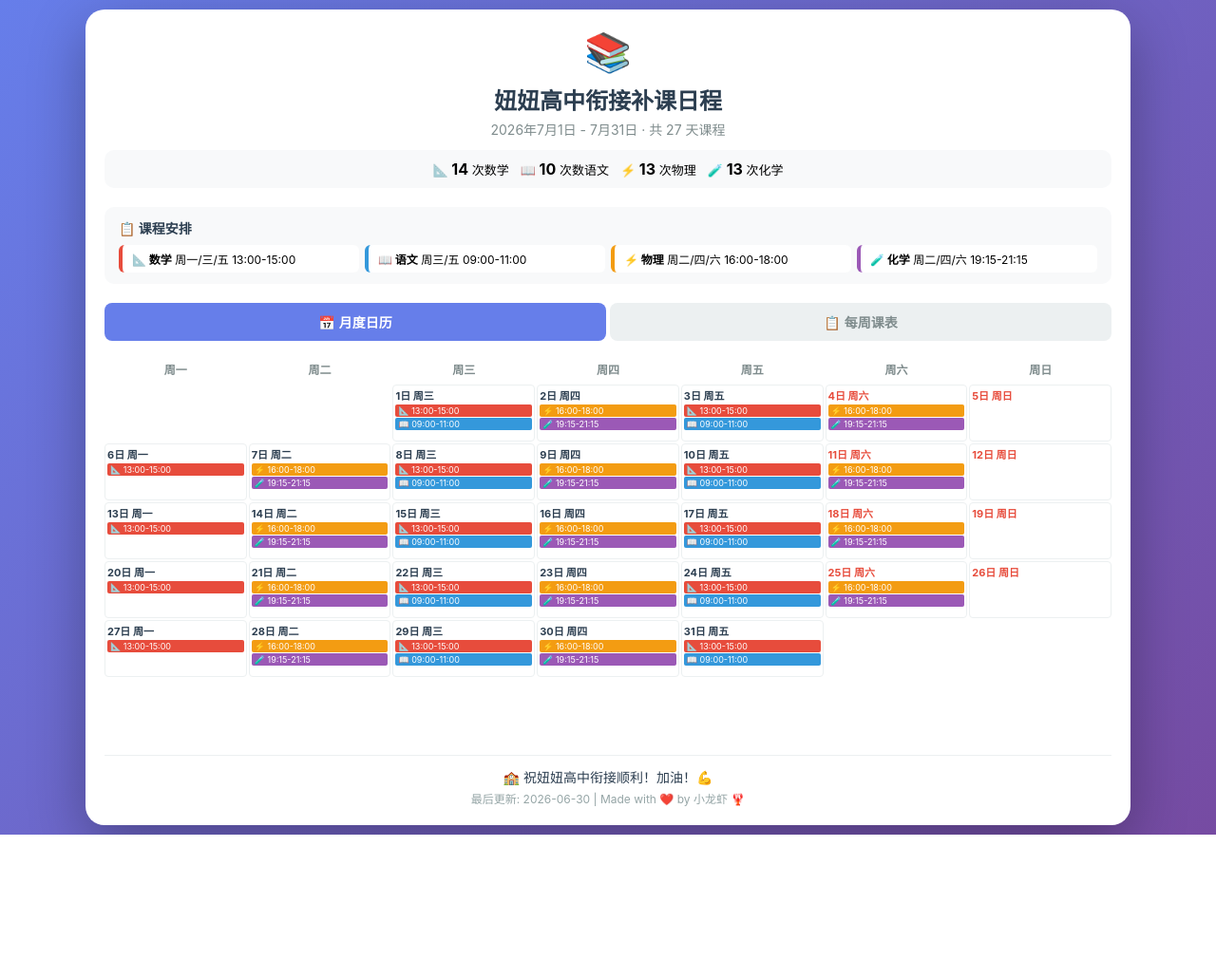
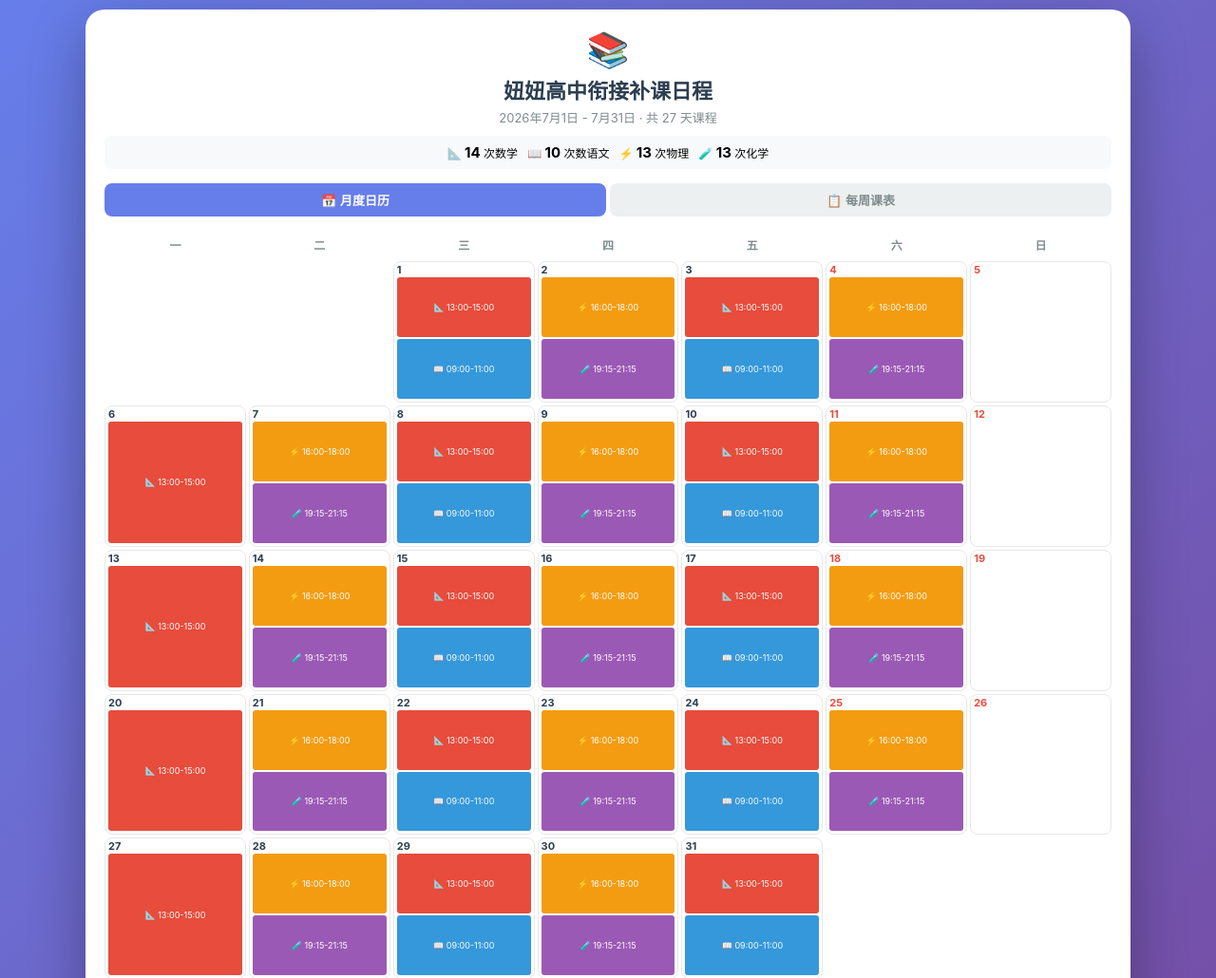
Before and after one commit to glenman/niniu-highschool-calendar, a plain HTML site: page index.html in a window 1280 px wide. Shown: the top 1030 px of the page at 95% size. Before the commit the page ends 879 px from the top, so only its background shows below. Drawn offline with Linux system fonts and the light colour scheme.

Commit message:
ui: 去掉每行周几显示，日历改数字标签，课表按科目行列对齐

```diff
--- a/index.html
+++ b/index.html
@@ -6,13 +6,12 @@
     <title>妞妞高中衔接补课日程</title>
     <style>
         * { margin: 0; padding: 0; box-sizing: border-box; }
-        html { overflow-x: hidden; }
+        html, body { overflow-x: hidden; }
         body {
             font-family: -apple-system, BlinkMacSystemFont, "Segoe UI", "PingFang SC", "Microsoft YaHei", sans-serif;
             background: linear-gradient(135deg, #667eea 0%, #764ba2 100%);
             min-height: 100vh;
             padding: 10px;
-            -webkit-text-size-adjust: 100%;
         }
         .container {
             max-width: 1100px;
@@ -21,80 +20,91 @@
             border-radius: 20px;
             padding: 20px;
             box-shadow: 0 20px 60px rgba(0,0,0,0.3);
-            overflow-x: hidden;
         }
-        .header { text-align: center; margin-bottom: 20px; }
-        .logo { font-size: 40px; margin-bottom: 8px; }
-        h1 { color: #2c3e50; font-size: 24px; margin-bottom: 4px; }
-        .subtitle { color: #7f8c8d; font-size: 14px; margin-bottom: 12px; }
+        .header { text-align: center; margin-bottom: 15px; }
+        .logo { font-size: 36px; margin-bottom: 4px; }
+        h1 { color: #2c3e50; font-size: 22px; margin-bottom: 4px; }
+        .subtitle { color: #7f8c8d; font-size: 13px; margin-bottom: 10px; }
         .stats {
-            display: flex; justify-content: center; gap: 12px; flex-wrap: wrap;
-            background: #f8f9fa; padding: 10px 15px; border-radius: 10px;
+            display: flex; justify-content: center; gap: 10px; flex-wrap: wrap;
+            background: #f8f9fa; padding: 8px 12px; border-radius: 8px;
         }
-        .stats span { font-size: 13px; white-space: nowrap; }
-        .stats strong { font-size: 16px; }
-
-        /* Legend */
-        .legend {
-            background: #f8f9fa; padding: 12px 15px; border-radius: 10px; margin-bottom: 20px;
-        }
-        .legend h3 { margin-bottom: 8px; color: #2c3e50; font-size: 14px; }
-        .legend-items { display: flex; flex-wrap: wrap; gap: 6px; }
-        .legend-item {
-            flex: 1; min-width: 140px; padding: 6px 10px; border-radius: 6px;
-            border-left: 4px solid #ccc; background: white; font-size: 12px;
-        }
+        .stats span { font-size: 12px; white-space: nowrap; }
+        .stats strong { font-size: 15px; }
 
         /* Tabs */
         .tabs { display: flex; gap: 4px; margin-bottom: 15px; }
         .tab-btn {
-            flex: 1; padding: 10px 8px; border: none; background: #ecf0f1;
-            border-radius: 8px; font-size: 14px; cursor: pointer; font-weight: bold;
+            flex: 1; padding: 8px 6px; border: none; background: #ecf0f1;
+            border-radius: 8px; font-size: 13px; cursor: pointer; font-weight: bold;
             color: #7f8c8d; transition: all 0.2s;
         }
         .tab-btn.active { background: #667eea; color: white; }
 
-        /* Calendar Grid */
-        .calendar-wrapper { margin-bottom: 20px; }
-        .calendar-header {
-            display: grid; grid-template-columns: repeat(7, 1fr); gap: 2px;
-            margin-bottom: 2px;
+        /* ====== Monthly Calendar ====== */
+        .cal-grid {
+            display: grid;
+            grid-template-columns: repeat(7, 1fr);
+            gap: 3px;
         }
-        .calendar-header div {
-            text-align: center; padding: 6px 2px; font-weight: bold; color: #7f8c8d; font-size: 12px;
-        }
-        .calendar-body {
-            display: grid; grid-template-columns: repeat(7, 1fr); gap: 2px;
+        .cal-grid .col-header {
+            text-align: center;
+            font-size: 12px;
+            font-weight: bold;
+            color: #7f8c8d;
+            padding: 6px 0;
         }
         .cal-day {
-            min-height: 60px; border: 1px solid #ecf0f1; border-radius: 4px;
-            padding: 2px; font-size: 10px;
+            aspect-ratio: 1;
+            border: 1.5px solid #e8e8e8;
+            border-radius: 8px;
+            padding: 3px;
+            display: flex;
+            flex-direction: column;
+            gap: 2px;
+            min-height: 0;
         }
         .cal-day.empty { border: none; background: transparent; }
-        .cal-day .day-num {
-            font-weight: bold; color: #2c3e50; font-size: 11px; margin-bottom: 2px;
+        .cal-day .day-label {
+            font-size: 11px;
+            font-weight: bold;
+            color: #2c3e50;
+            line-height: 1;
         }
-        .cal-day .day-num.weekend { color: #e74c3c; }
-        .cal-day .event-tag {
-            display: block; padding: 1px 3px; border-radius: 2px; margin-bottom: 1px;
-            font-size: 9px; color: white; white-space: nowrap; overflow: hidden;
+        .cal-day .day-label.weekend { color: #e74c3c; }
+        .cal-day .day-label.today {
+            background: #667eea;
+            color: white;
+            border-radius: 50%;
+            width: 22px;
+            height: 22px;
+            display: flex;
+            align-items: center;
+            justify-content: center;
+        }
+        .cal-day .ev {
+            flex: 1;
+            display: flex;
+            align-items: center;
+            justify-content: center;
+            font-size: 9px;
+            color: white;
+            border-radius: 3px;
+            padding: 1px 2px;
+            white-space: nowrap;
+            overflow: hidden;
             text-overflow: ellipsis;
         }
-        .cal-day .event-tag.math { background: #e74c3c; }
-        .cal-day .event-tag.chinese { background: #3498db; }
-        .cal-day .event-tag.physics { background: #f39c12; }
-        .cal-day .event-tag.chemistry { background: #9b59b6; }
+        .ev.math { background: #e74c3c; }
+        .ev.chinese { background: #3498db; }
+        .ev.physics { background: #f39c12; }
+        .ev.chemistry { background: #9b59b6; }
 
-        /* Weekly View */
-        .weekly-section { margin-top: 15px; }
-        .weekly-section h2 { color: #2c3e50; font-size: 18px; margin-bottom: 12px; text-align: center; }
-
-        .time-block {
-            margin-bottom: 16px;
-        }
+        /* ====== Weekly Timetable ====== */
+        .time-block { margin-bottom: 14px; }
         .time-block-title {
-            font-size: 15px; font-weight: bold; margin-bottom: 8px;
-            padding: 6px 12px; border-radius: 6px; display: inline-block;
+            font-size: 14px; font-weight: bold; margin-bottom: 6px; padding: 4px 10px;
+            border-radius: 6px; display: inline-block;
         }
         .time-block-title.morning { background: #fff3cd; color: #856404; }
         .time-block-title.afternoon { background: #d4edda; color: #155724; }
@@ -104,51 +114,49 @@
             background: #f8f9fa; border-radius: 10px; padding: 10px 12px; margin-bottom: 10px;
         }
         .week-title {
-            font-weight: bold; color: #2c3e50; font-size: 13px; margin-bottom: 8px;
+            font-weight: bold; color: #2c3e50; font-size: 13px; margin-bottom: 6px;
             padding-bottom: 4px; border-bottom: 2px solid #ddd;
         }
-        .week-table { width: 100%; border-collapse: collapse; }
-        .week-table th {
-            background: #2c3e50; color: white; padding: 5px 3px; font-size: 11px; text-align: center;
+        .tt { width: 100%; border-collapse: collapse; table-layout: fixed; }
+        .tt th {
+            background: #2c3e50; color: white; padding: 5px 2px; font-size: 11px; text-align: center;
         }
-        .week-table td {
-            padding: 4px 3px; font-size: 10px; text-align: center; border-bottom: 1px solid #eee;
-            vertical-align: top;
+        .tt td {
+            padding: 4px 2px; font-size: 10px; text-align: center; border-bottom: 1px solid #eee;
         }
-        .week-table tr:last-child td { border-bottom: none; }
-        .week-table .time-col { width: 50px; background: #ecf0f1; font-weight: bold; color: #555; font-size: 10px; }
-        .event-cell {
-            display: inline-block; padding: 2px 5px; border-radius: 3px; color: white;
-            font-size: 10px; margin: 1px; white-space: nowrap;
+        .tt tr:last-child td { border-bottom: none; }
+        .tt .tcol { width: 55px; background: #ecf0f1; font-weight: bold; color: #555; font-size: 10px; }
+        .tt .tcol-subj { width: 55px; background: #ecf0f1; font-weight: bold; color: #555; font-size: 10px; }
+        .evt {
+            display: inline-block; padding: 2px 4px; border-radius: 3px; color: white;
+            font-size: 9px; white-space: nowrap;
         }
-        .event-cell.math { background: #e74c3c; }
-        .event-cell.chinese { background: #3498db; }
-        .event-cell.physics { background: #f39c12; }
-        .event-cell.chemistry { background: #9b59b6; }
+        .evt.math { background: #e74c3c; }
+        .evt.chinese { background: #3498db; }
+        .evt.physics { background: #f39c12; }
+        .evt.chemistry { background: #9b59b6; }
 
         .tab-content { display: none; }
         .tab-content.active { display: block; }
 
         .footer {
-            text-align: center; margin-top: 20px; padding-top: 12px;
-            border-top: 1px solid #ecf0f1; color: #95a5a6; font-size: 12px;
+            text-align: center; margin-top: 15px; padding-top: 10px;
+            border-top: 1px solid #ecf0f1; color: #95a5a6; font-size: 11px;
         }
-        .footer p:first-child { font-size: 14px; color: #2c3e50; margin-bottom: 4px; }
+        .footer p:first-child { font-size: 13px; color: #2c3e50; margin-bottom: 3px; }
 
         @media print {
             body { background: white; padding: 0; }
             .container { box-shadow: none; padding: 10px; }
         }
         @media (max-width: 480px) {
-            .container { padding: 10px; border-radius: 12px; }
-            h1 { font-size: 20px; }
-            .stats span { font-size: 11px; }
-            .stats strong { font-size: 14px; }
-            .cal-day { min-height: 50px; }
-            .cal-day .event-tag { font-size: 8px; }
-            .week-table th, .week-table td { padding: 3px 1px; font-size: 9px; }
-            .week-table .time-col { width: 40px; }
-            .legend-item { min-width: 120px; font-size: 11px; }
+            .container { padding: 10px; }
+            h1 { font-size: 18px; }
+            .stats span { font-size: 10px; }
+            .stats strong { font-size: 13px; }
+            .cal-day .day-label { font-size: 10px; }
+            .cal-day .ev { font-size: 7px; }
+            .tt th, .tt td { padding: 3px 1px; font-size: 9px; }
         }
     </style>
 </head>
@@ -166,43 +174,19 @@
             </div>
         </div>
 
-        <div class="legend">
-            <h3>📋 课程安排</h3>
-            <div class="legend-items">
-                <div class="legend-item" style="border-left-color:#e74c3c;">
-                    <strong>📐 数学</strong> 周一/三/五 13:00-15:00
-                </div>
-                <div class="legend-item" style="border-left-color:#3498db;">
-                    <strong>📖 语文</strong> 周三/五 09:00-11:00
-                </div>
-                <div class="legend-item" style="border-left-color:#f39c12;">
-                    <strong>⚡ 物理</strong> 周二/四/六 16:00-18:00
-                </div>
-                <div class="legend-item" style="border-left-color:#9b59b6;">
-                    <strong>🧪 化学</strong> 周二/四/六 19:15-21:15
-                </div>
-            </div>
-        </div>
-
         <div class="tabs">
             <button class="tab-btn active" onclick="switchTab('calendar')">📅 月度日历</button>
             <button class="tab-btn" onclick="switchTab('weekly')">📋 每周课表</button>
         </div>
 
+        <!-- Monthly Calendar -->
         <div id="tab-calendar" class="tab-content active">
-            <div class="calendar-wrapper">
-                <div class="calendar-header">
-                    <div>周一</div><div>周二</div><div>周三</div>
-                    <div>周四</div><div>周五</div><div>周六</div><div>周日</div>
-                </div>
-                <div class="calendar-body" id="calendar-grid"></div>
-            </div>
+            <div class="cal-grid" id="calendar-grid"></div>
         </div>
 
+        <!-- Weekly Timetable -->
         <div id="tab-weekly" class="tab-content">
-            <div class="weekly-section">
-                <div id="weekly-container"></div>
-            </div>
+            <div class="weekly-section" id="weekly-container"></div>
         </div>
 
         <div class="footer">
@@ -859,6 +843,15 @@
         DATA.schedule.forEach(d => { dayMap[d.date] = d; });
 
         let html = '';
+        // Column headers (no weekday names, just numbers)
+        html += '<div class="col-header">一</div>';
+        html += '<div class="col-header">二</div>';
+        html += '<div class="col-header">三</div>';
+        html += '<div class="col-header">四</div>';
+        html += '<div class="col-header">五</div>';
+        html += '<div class="col-header">六</div>';
+        html += '<div class="col-header">日</div>';
+
         for (let i = 0; i < 6 * 7; i++) {
             const d = new Date(startDate);
             d.setDate(d.getDate() + i);
@@ -869,12 +862,14 @@
             const ds = d.toISOString().slice(0, 10);
             const dayInfo = dayMap[ds];
             const isWeekend = d.getDay() === 0 || d.getDay() === 6;
+
             html += '<div class="cal-day">';
-            html += `<div class="day-num${isWeekend ? ' weekend' : ''}">${d.getDate()}日 ${['周日','周一','周二','周三','周四','周五','周六'][d.getDay()]}</div>`;
+            html += `<div class="day-label${isWeekend ? ' weekend' : ''}">${d.getDate()}</div>`;
+
             if (dayInfo) {
                 dayInfo.events.forEach(ev => {
                     const cls = ev.subject === '数学' ? 'math' : ev.subject === '语文' ? 'chinese' : ev.subject === '物理' ? 'physics' : 'chemistry';
-                    html += `<span class="event-tag ${cls}">${ev.emoji} ${ev.time}</span>`;
+                    html += `<div class="ev ${cls}" title="${ev.description}">${ev.emoji} ${ev.time}</div>`;
                 });
             }
             html += '</div>';
@@ -891,8 +886,6 @@
 
     function renderWeekly() {
         const container = document.getElementById('weekly-container');
-
-        // Organize by week -> time period -> day
         const weekMap = {};
         DATA.schedule.forEach(d => {
             const dt = new Date(d.date);
@@ -904,9 +897,9 @@
         });
 
         const periods = [
-            { key: 'morning', label: '☀️ 上午', cls: 'morning', hours: [9, 10, 11] },
-            { key: 'afternoon', label: '🌤️ 下午', cls: 'afternoon', hours: [12, 13, 14, 15, 16, 17] },
-            { key: 'evening', label: '🌙 晚上', cls: 'evening', hours: [18, 19, 20, 21] },
+            { key: 'morning', label: '☀️ 上午', cls: 'morning' },
+            { key: 'afternoon', label: '🌤️ 下午', cls: 'afternoon' },
+            { key: 'evening', label: '🌙 晚上', cls: 'evening' },
         ];
 
         const weekNums = Object.keys(weekMap).sort((a,b) => a - b);
@@ -920,45 +913,45 @@
             html += `<div class="week-group"><div class="week-title">第 ${wk} 周 (${firstDate}日 - ${lastDate}日)</div>`;
 
             periods.forEach(period => {
-                // Find which subjects belong to this period
+                // Collect unique subjects in this period
                 const periodSubjects = [];
                 DATA.schedule.forEach(d => {
                     d.events.forEach(ev => {
-                        const p = getTimePeriod(ev.start_time);
-                        if (p === period.key && !periodSubjects.includes(ev.subject)) {
+                        if (getTimePeriod(ev.start_time) === period.key && !periodSubjects.includes(ev.subject)) {
                             periodSubjects.push(ev.subject);
                         }
                     });
                 });
 
-                if (periodSubjects.length > 0) {
-                    html += `<div class="time-block"><div class="time-block-title ${period.cls}">${period.label}</div>`;
-                    html += '<table class="week-table"><thead><tr><th class="time-col">时间</th>';
-                    for (let d = 1; d <= 7; d++) {
-                        const names = ['','一','二','三','四','五','六','日'];
-                        html += `<th>${names[d]}${d >= 6 ? ' ⭐' : ''}</th>`;
-                    }
-                    html += '</tr></thead><tbody>';
+                if (periodSubjects.length === 0) return;
 
-                    // Sort subjects by start time within this period
+                // Sort by start time
                 periodSubjects.sort((a, b) => {
                     const evA = DATA.schedule.flatMap(d => d.events).find(e => e.subject === a);
                     const evB = DATA.schedule.flatMap(d => d.events).find(e => e.subject === b);
                     return evA.start_time.localeCompare(evB.start_time);
                 });
 
+                html += `<div class="time-block"><div class="time-block-title ${period.cls}">${period.label}</div>`;
+                html += '<table class="tt"><thead><tr><th class="tcol">时间</th>';
+                for (let d = 1; d <= 7; d++) {
+                    const names = ['','一','二','三','四','五','六','日'];
+                    html += `<th>${names[d]}${d>=6?'⭐':''}</th>`;
+                }
+                html += '</tr></thead><tbody>';
+
                 periodSubjects.forEach(subject => {
                     const ev = DATA.schedule.flatMap(d => d.events).find(e => e.subject === subject);
                     if (!ev) return;
                     const timeLabel = ev.time.split('-')[0];
                     const cls = subject === '数学' ? 'math' : subject === '语文' ? 'chinese' : subject === '物理' ? 'physics' : 'chemistry';
-                        html += `<tr><td class="time-col">${timeLabel}</td>`;
+                    html += `<tr><td class="tcol-subj">${ev.emoji} ${subject}</td>`;
                     for (let d = 1; d <= 7; d++) {
                         const dayData = info.days[d];
                         if (dayData) {
                             const dayEv = dayData.events.find(e => e.subject === subject);
                             if (dayEv) {
-                                    html += `<td><span class="event-cell ${cls}">${dayEv.emoji} ${dayEv.time}</span></td>`;
+                                html += `<td><span class="evt ${cls}">${dayEv.time}</span></td>`;
                             } else {
                                 html += '<td></td>';
                             }
@@ -970,7 +963,6 @@
                 });
 
                 html += '</tbody></table></div>';
-                }
             });
 
             html += '</div>';
```
Lines whose indentation alone changed are shown as unchanged.
